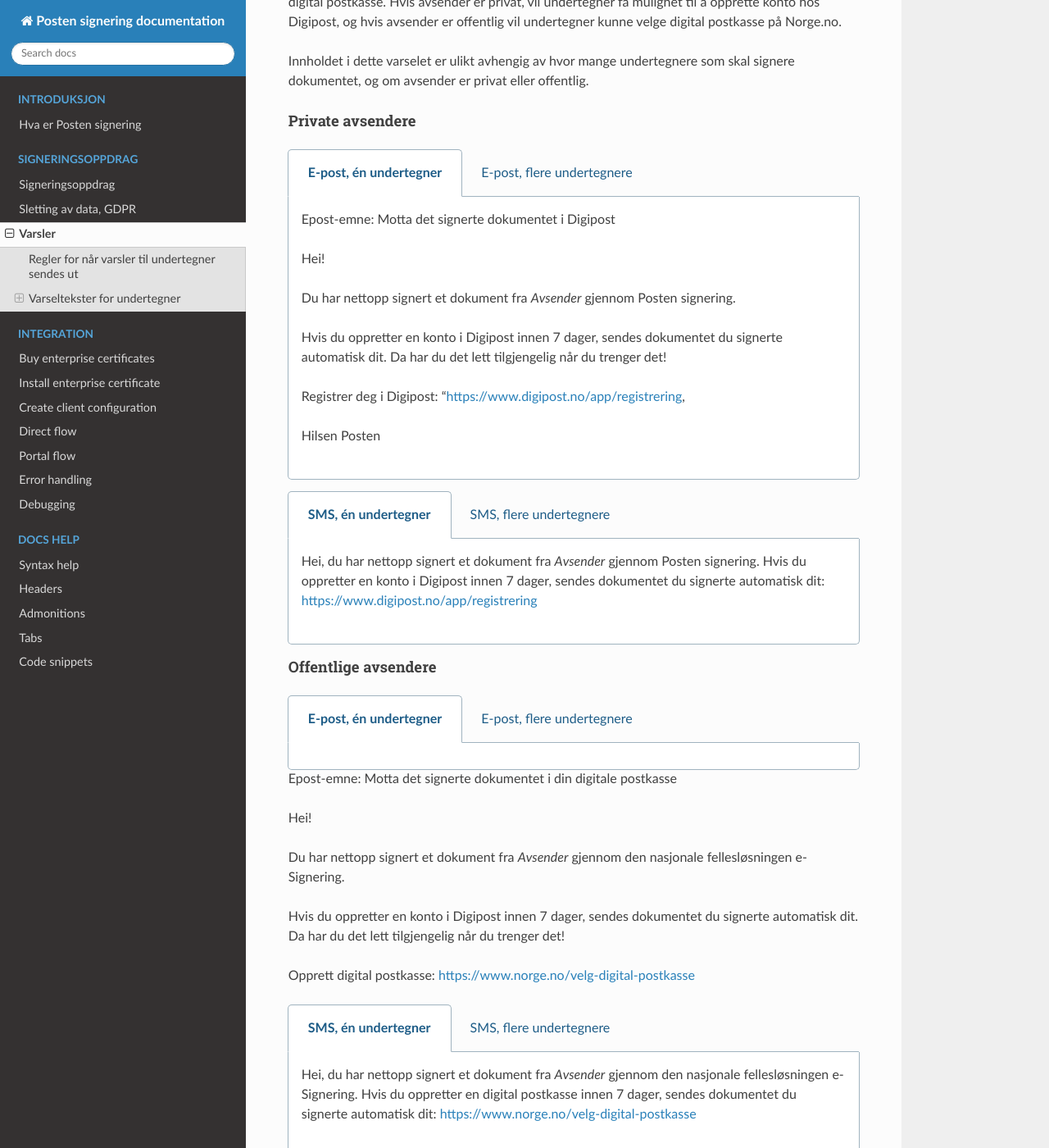
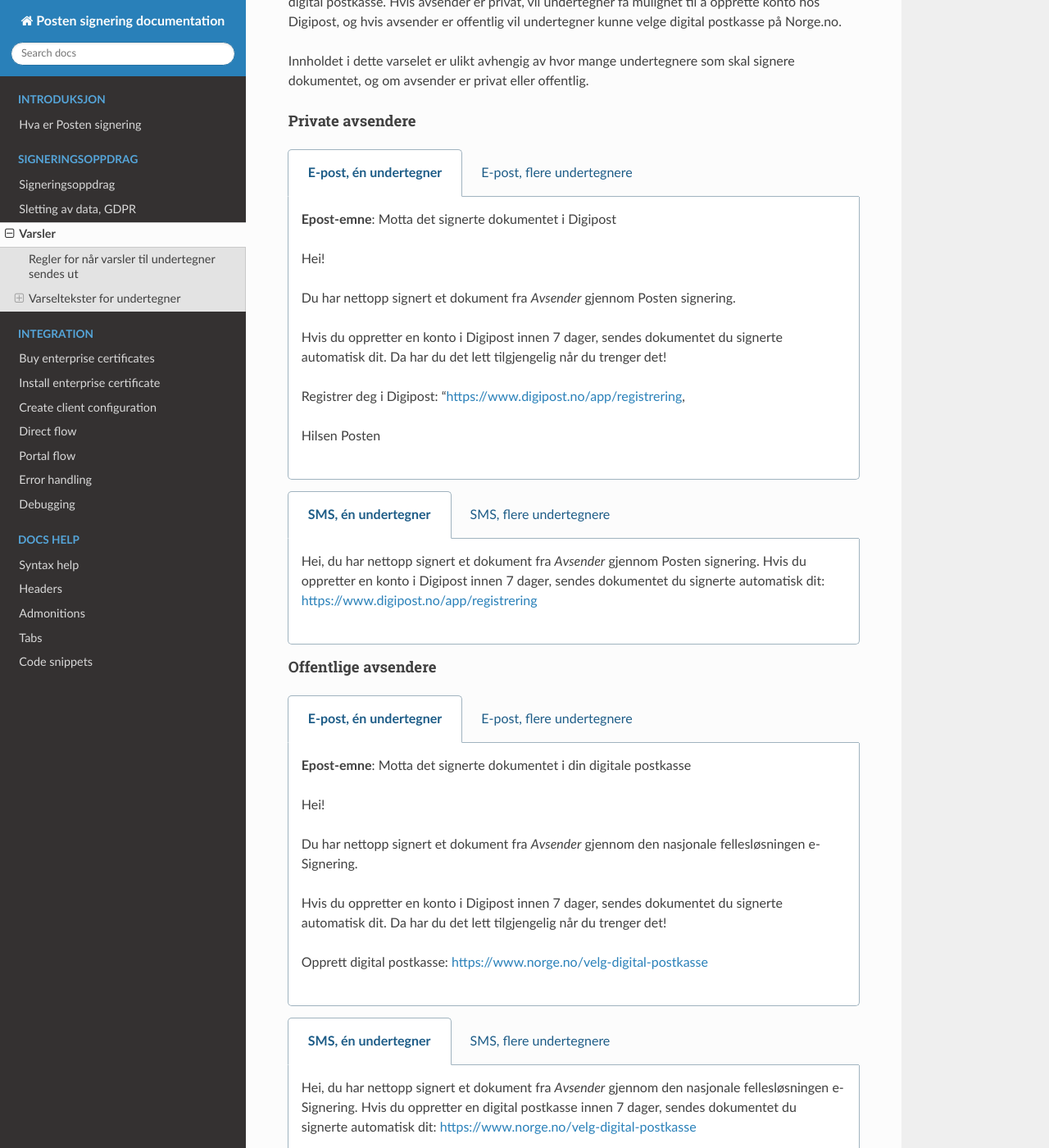
Before and after one commit to ramonarellano/signering-docs, a Sphinx documentation site: the page built from source/adressering-og-varsler.rst, in a window 1280 px wide and 1400 px high, scrolled down 2855 px. Shown: the whole window at 82% size. Built offline with Sphinx 7.4.7 and the Read the Docs theme 2.0.0, drawn with Linux system fonts in a browser that asks for light colours; part of the change alters nothing that is shown; some of the changed text lies outside the part shown.

```diff
--- a/source/adressering-og-varsler.rst
+++ b/source/adressering-og-varsler.rst
@@ -60,7 +60,7 @@ ____________________________________________________________________
 
     ..  tab:: Epost-tekst 1. varsel
 
-        Epost-emne: Dokument til signering fra *Avsender*
+        **Epost-emne**: Dokument til signering fra *Avsender*
 
         Hei!
 
@@ -72,11 +72,12 @@ ____________________________________________________________________
 
 
     ..  tab:: Epost-tekst 2. varsel
-        Epost-emne: Påminnelse: Dokument til signering fra *Avsender*
+
+        **Epost-emne**: Påminnelse: Dokument til signering fra *Avsender*
 
         Hei!
 
-        Vi vil minne om at du fortsatt har et dokument til signering fra fra         *Avsender*: *Tittel på dokumentet*. Dokumentet må signeres innen         *Signeringsfrist*. Du kan signere med *disse elektroniske e-IDene*.
+        Vi vil minne om at du fortsatt har et dokument til signering fra fra         *Avsender*: *Tittel på dokumentet*. Dokumentet må signeres innen *Signeringsfrist*. Du kan signere med *disse elektroniske e-IDene*.
 
         Logg deg inn på *signering.posten.no/logginn* for å signere dokumentet.
 
@@ -84,21 +85,25 @@ ____________________________________________________________________
 
         Hilsen Posten
 
-.. tabs::
+
+..  tabs::
 
     ..  tab:: SMS 1. varsel
+
         Du har dokument til signering fra *Avsender*. Logg inn og signer på *signering.posten.no/logginn* innen *signeringsfristen*.
 
     ..  tab:: SMS 2./3. varsel
+
         Du har et usignert dokument fra *Avsender*. Logg inn og signer på *signering.posten.no/logginn* innen *signeringsfristen*.
 
 
 Varsel om dokument til signering, ved adressering uten fødselsnummer
 ____________________________________________________________________
 
-.. tabs::
+..  tabs::
 
     ..  tab:: E-post 1. varsel
+
         Hei!
         Du har fått en forespørsel om å signere et dokument fra *Avsender*: *Dokumenttittel*.
 
@@ -116,6 +121,7 @@ ____________________________________________________________________
         Hilsen Posten
 
     ..  tab:: E-post 2. varsel
+
         Hei!
         Vi vil minne om at du fortsatt har et dokument til signering fra *Avsender*: *Dokumenttittel*.
 
@@ -138,9 +144,11 @@ ____________________________________________________________________
 .. tabs::
 
     ..  tab:: SMS 1. varsel
+
         Hei! *Avsender* ber deg signere et dokument. Bruk kode XXXX på https://signering.posten.no/uniklenke før *signeringsfristen*.
 
     ..  tab:: SMS 2./3. varsel
+
         Hei! Husk signering for *Avsender*. Bruk kode XXXX på https://signering.posten.no/uniklenke før *signeringsfristen*.
 
 
@@ -159,7 +167,7 @@ Private avsendere
 
     ..  tab:: E-post, én undertegner
 
-        Epost-emne: Motta det signerte dokumentet i Digipost
+        **Epost-emne**: Motta det signerte dokumentet i Digipost
 
         Hei!
 
@@ -173,7 +181,7 @@ Private avsendere
 
     ..  tab:: E-post, flere undertegnere
 
-        Epost-emne: Motta det signerte dokumentet i Digipost
+        **Epost-emne**: Motta det signerte dokumentet i Digipost
 
         Hei!
 
@@ -207,20 +215,20 @@ Offentlige avsendere
 
     ..  tab:: E-post, én undertegner
 
-    Epost-emne: Motta det signerte dokumentet i din digitale postkasse
+        **Epost-emne**: Motta det signerte dokumentet i din digitale postkasse
 
-    Hei!
+        Hei!
 
-    Du har nettopp signert et dokument fra *Avsender* gjennom den nasjonale fellesløsningen e-Signering.
+        Du har nettopp signert et dokument fra *Avsender* gjennom den nasjonale fellesløsningen e-Signering.
 
-    Hvis du oppretter en konto i Digipost innen 7 dager, sendes dokumentet du signerte automatisk dit. Da har du det lett tilgjengelig når du trenger det!
+        Hvis du oppretter en konto i Digipost innen 7 dager, sendes dokumentet du signerte automatisk dit. Da har du det lett tilgjengelig når du trenger det!
 
-    Opprett digital postkasse:
-    https://www.norge.no/velg-digital-postkasse
+        Opprett digital postkasse:
+        https://www.norge.no/velg-digital-postkasse
 
     ..  tab:: E-post, flere undertegnere
 
-        Epost-emne: Motta det signerte dokumentet i din digitale postkasse
+        **Epost-emne**: Motta det signerte dokumentet i din digitale postkasse
 
         Hei!
 
```
